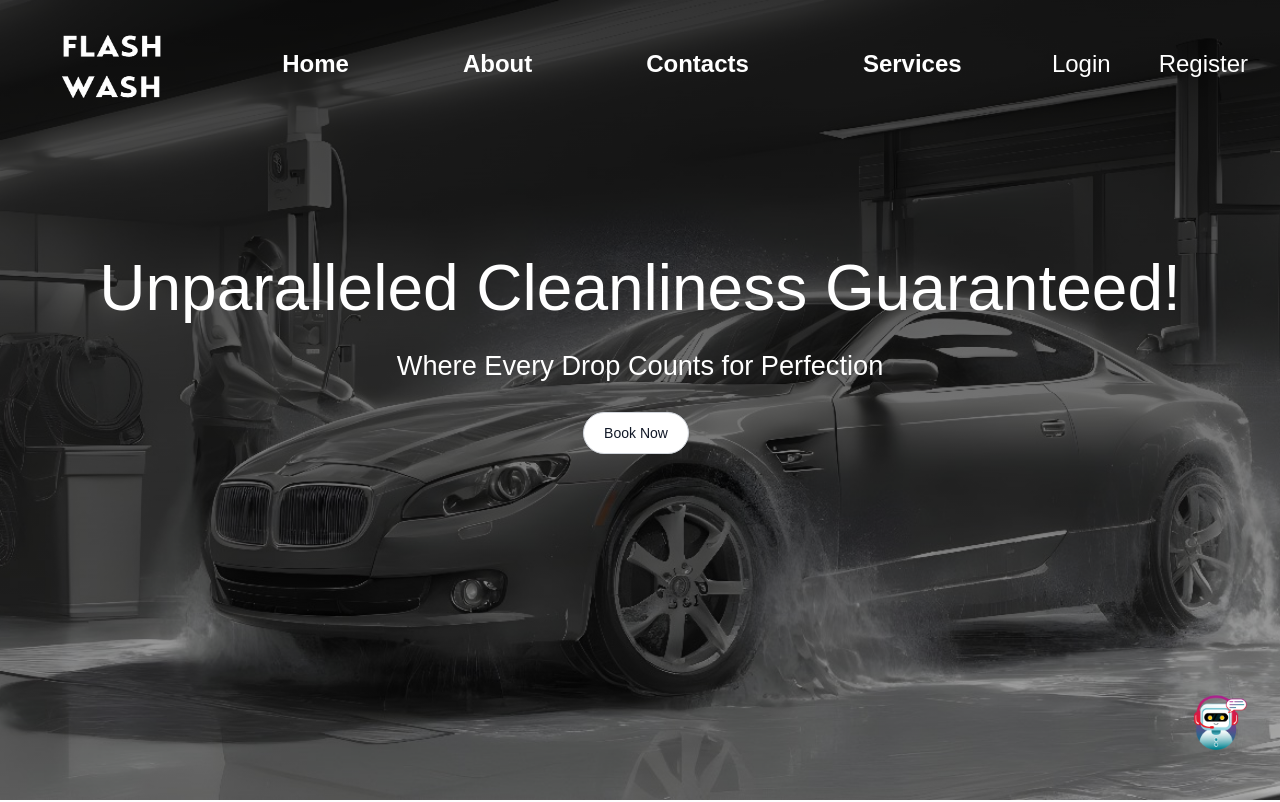
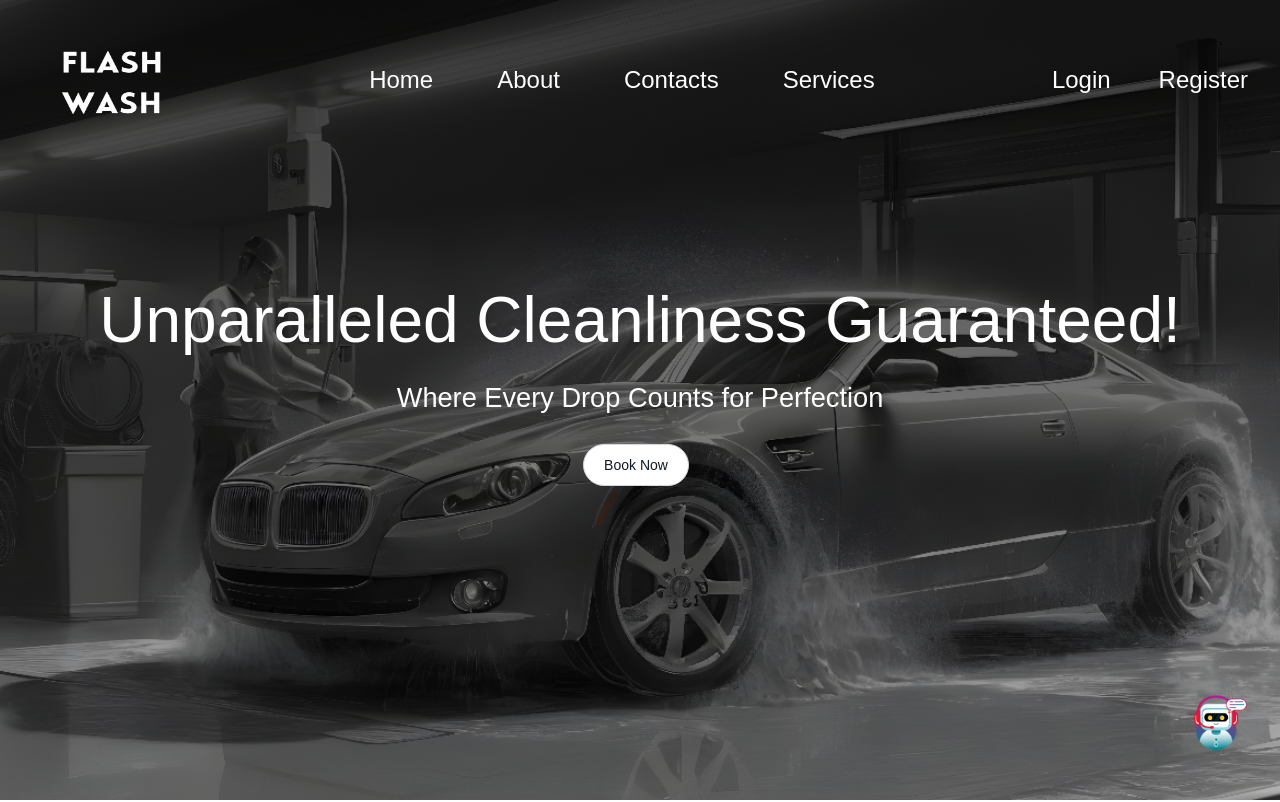
Before and after one commit to Satyam8804/Flash-Wash, a React (Create React App) app in the folder frontend/: page / in a window 1280 px wide. Shown: the top 802 px of the page. Built offline with nearby package versions, Linux system fonts and the light colour scheme; no server answers.

Commit message:
final commit

```diff
--- a/frontend/src/App.css
+++ b/frontend/src/App.css
@@ -135,29 +135,12 @@ h3 {
 }
 
 
-.animateBorder ul li {
-  text-transform: capitalize;
-  text-decoration: none;
-  font-weight: bold;
-  padding: 10px 15px;
-  margin: 0 10px;
-  position: relative;
-  display: block;
-  overflow: hidden;
+/* Custom CSS for the border animation */
+.group:hover .group-hover\\:scale-x-100 {
+  transform: scaleX(1);
+
 }
-.animateBorder ul li::after {
-  content: "";
-  position: absolute;
-  top: 0;
-  left: 0;
-  height: 100%;
-  width: 100%;
-  transform: translatex(-100%);
-  border-bottom: 4px solid white;
-  transition: 0.3s;
-  z-index: -1;
-  transform-origin: bottom left;
+
+.group-hover\\:scale-x-100 {
+  transform: scaleX(0);
 }
-.animateBorder ul li:hover ,.animateBorder ul li::after {
-  transform: translatex(0);
-}
--- a/frontend/src/Pages/Appointment.js
+++ b/frontend/src/Pages/Appointment.js
@@ -41,6 +41,7 @@ const Appointment = () => {
 
       if (response.ok) {
         const data = await response.json();
+        console.log(data?.data)
         setAppointment(data?.data);
         setCurAppointment(data?.data)
       } else {
--- a/frontend/src/components/Cards/AppointmentCard.js
+++ b/frontend/src/components/Cards/AppointmentCard.js
@@ -1,15 +1,16 @@
 import React, { useEffect, useState } from "react";
-import { FaPhoneAlt } from "react-icons/fa";
-import { FaBusinessTime } from "react-icons/fa";
+import { FaPhoneAlt, FaBusinessTime } from "react-icons/fa";
 import { FaLocationDot } from "react-icons/fa6";
 
 const AppointmentCard = ({ appointment, accessToken }) => {
-  const [updatedAppointment, setUpdatedAppointment] = useState(appointment);
+  const [updatedAppointment, setUpdatedAppointment] = useState({
+    ...appointment,
+    employee: appointment.employee || '',
+  });
   const [isSaving, setIsSaving] = useState(false);
   const [employees, setEmployees] = useState([]);
-  const [selectedEmployee, setSelectedEmployee] = useState(null);
+  const [errorMessage, setErrorMessage] = useState("");
 
-  // Fetch all employees from the backend
   useEffect(() => {
     const fetchEmployees = async () => {
       try {
@@ -17,7 +18,7 @@ const AppointmentCard = ({ appointment, accessToken }) => {
           method: "GET",
           headers: {
             Authorization: `Bearer ${JSON.parse(accessToken)}`,
-            "Content-Type": "application/json",
+            "Content-Type": "application/json"
           },
         });
         if (response.ok) {
@@ -32,7 +33,7 @@ const AppointmentCard = ({ appointment, accessToken }) => {
     };
 
     fetchEmployees();
-  }, [accessToken,selectedEmployee]);
+  }, [accessToken]);
 
   const handleUpdate = async (appointmentId, updatedFields) => {
     try {
@@ -54,12 +55,20 @@ const AppointmentCard = ({ appointment, accessToken }) => {
       if (response.ok) {
         const data = await response.json();
         console.log(data);
+        setUpdatedAppointment(prev => ({
+          ...prev,
+          ...updatedFields,
+          employee: employees.find(emp => emp._id === updatedFields.employee) || prev.employee
+        }));
+        setErrorMessage("");  // Clear any previous error messages
       } else {
         const errorData = await response.json();
         console.error("Error updating appointment:", errorData);
+        setErrorMessage(errorData.message);  // Set the error message from the response
       }
     } catch (error) {
       console.error("Error:", error.message);
+      setErrorMessage("An error occurred while updating the appointment.");  // Set a generic error message
     }
   };
 
@@ -67,21 +76,22 @@ const AppointmentCard = ({ appointment, accessToken }) => {
     try {
       setIsSaving(true);
       const updatedFields = {};
-      if (updatedAppointment.isConfirmed !== appointment.isConfirmed) {
+
+      if (updatedAppointment.isConfirmed ) {
         updatedFields.isConfirmed = updatedAppointment.isConfirmed;
       }
-      if (updatedAppointment.workProgress !== appointment.workProgress) {
+      if (updatedAppointment.workProgress) {
         updatedFields.workProgress = updatedAppointment.workProgress;
       }
-
-      if (selectedEmployee !== appointment.employee?._id) {
-        updatedFields.employee = selectedEmployee;
+      if (updatedAppointment.employee && updatedAppointment.employee !== appointment.employee?._id) {
+        updatedFields.employee = updatedAppointment.employee;
       }
 
       // Send the update if there are changes
       if (Object.keys(updatedFields).length > 0) {
         await handleUpdate(appointment._id, updatedFields);
       }
+      window.location.reload()
     } catch (error) {
       console.error("Error saving changes:", error.message);
     } finally {
@@ -95,10 +105,10 @@ const AppointmentCard = ({ appointment, accessToken }) => {
         <img
           src={appointment?.user?.avatar || "https://i.pinimg.com/736x/8b/16/7a/8b167af653c2399dd93b952a48740620.jpg"}
           alt="profile"
-          className="w-16 h-16 rounded-[50%] border-2 transfrom brightness-125 object-fill"
+          className="w-16 h-16 rounded-[50%] border-2 transform brightness-125 object-fill"
         />
         <span className="text-lg font-bold">{appointment?.user?.fullName}</span>
-        <div className="flex gap-2 items-center text-w">
+        <div className="flex gap-2 items-center">
           <FaPhoneAlt />
           <span className="text-md">{appointment?.user?.phoneNumber}</span>
         </div>
@@ -114,7 +124,7 @@ const AppointmentCard = ({ appointment, accessToken }) => {
       </div>
       {/* Editable Fields */}
       <div className="flex items-center gap-2">
-        <label className="">Confirmed:</label>
+        <label>Confirmed:</label>
         <input
           type="checkbox"
           checked={updatedAppointment.isConfirmed}
@@ -138,6 +148,7 @@ const AppointmentCard = ({ appointment, accessToken }) => {
             })
           }
           className="px-2 py-1 rounded cursor-pointer text-gray-500"
+          disabled={!updatedAppointment.isConfirmed}
         >
           <option value="Not Started">Not Started</option>
           <option value="In Progress">In Progress</option>
@@ -147,10 +158,16 @@ const AppointmentCard = ({ appointment, accessToken }) => {
       <div className="flex items-center gap-2 mb-2">
         <label className="mr-2">Assign Employee:</label>
         <select
-          value={selectedEmployee}
-          onChange={(e) => setSelectedEmployee(e.target.value)}
+          value={updatedAppointment.employee}
+          onChange={(e) =>
+            setUpdatedAppointment({
+              ...updatedAppointment,
+              employee: e.target.value,
+            })
+          }
           className="px-2 py-1 rounded cursor-pointer text-gray-500"
         >
+          <option value="">Select Employee</option>
           {employees.map((employee) => (
             <option key={employee?._id} value={employee?._id}>
               {employee?.user?.fullName}
@@ -158,6 +175,8 @@ const AppointmentCard = ({ appointment, accessToken }) => {
           ))}
         </select>
       </div>
+      {/* Display Error Message */}
+      {errorMessage && <div className="text-red-500 mb-2">{errorMessage}</div>}
       {/* Save Changes Button */}
       <button
         className={`bg-[#0f1715] text-white py-2 px-4 mt-2 rounded-md hover:bg-gray-600 transition duration-300 ${
--- a/frontend/src/components/Cards/Feedback.js
+++ b/frontend/src/components/Cards/Feedback.js
@@ -32,7 +32,7 @@ const Feedback = ({ feedback }) => {
         <div className="p-4 flex flex-col justify-between gap-4">
           <span className="text-gray-600 text-left">
             <FaQuoteLeft size={10} color="#a9f5e2" />
-            {feedback?.comment}
+            {feedback?.comment?.length > 110 ?feedback?.comment?.substring(0,110) + "..." : feedback?.comment}
             <FaQuoteRight size={10} color="#a9f5e2" className="float-right" />
           </span>
 
--- a/frontend/src/components/Navbar.js
+++ b/frontend/src/components/Navbar.js
@@ -19,38 +19,42 @@ const Navbar = () => {
   };
 
   const toggleMenu = () => {
-    setShowMenu(!showMenu); // Toggle the value of showMenu
+    setShowMenu(!showMenu);
   };
 
   return (
-    <div className="flex justify-between items-center px-8 text-lg text-white myNav">
+    <div className="flex justify-between items-center px-8 text-lg text-white  py-4">
       <FiMenu
         size={32}
-        className="sm:hidden block"
-        onClick={toggleMenu} // Call toggleMenu when the icon is clicked
+        className="sm:hidden block cursor-pointer"
+        onClick={toggleMenu}
       />
       <div className="logo">
         <Link to="/">
           <img src={logo} alt="logo" className="w-40 h-32" loading="lazy" />
         </Link>
       </div>
-      <div className={`${showMenu ? "block" : "hidden"} sm:block hidden animateBorder` }>
-        <ul className="flex gap-16">
-          <li className="text-2xl ">
+      <div className={`${showMenu ? "block" : "hidden"} sm:block animateBorder`}>
+        <ul className="flex flex-col sm:flex-row gap-4 sm:gap-16">
+          <li className="text-2xl relative group ">
             <Link to="/">Home</Link>
+            <span className="absolute  inset-x-0 -bottom-1 h-1 bg-white transform scale-x-0 group-hover:scale-x-100 transition-transform duration-300 origin-left"></span>
           </li>
-          <li className="text-2xl ">
+          <li className="text-2xl relative group">
             <Link to="/about">About</Link>
+            <span className="absolute inset-x-0 -bottom-1 h-1 bg-white transform scale-x-0 group-hover:scale-x-100 transition-transform duration-300 origin-left"></span>
           </li>
-          <li className="text-2xl ">
+          <li className="text-2xl relative group">
             <Link to="/contact">Contacts</Link>
+            <span className="absolute inset-x-0 -bottom-1 h-1 bg-white transform scale-x-0 group-hover:scale-x-100 transition-transform duration-300 origin-left"></span>
           </li>
-          <li className="text-2xl ">
+          <li className="text-2xl relative group">
             <Link to="/service">Services</Link>
+            <span className="absolute inset-x-0 -bottom-1 h-1 bg-white transform scale-x-0 group-hover:scale-x-100 transition-transform duration-300 origin-left"></span>
           </li>
         </ul>
       </div>
-      <div className="btns flex gap-12">
+      <div className="btns flex gap-4 sm:gap-12">
         {!isLoggedIn ? (
           <>
             <Link to="/api/v1/users/login">
@@ -63,9 +67,9 @@ const Navbar = () => {
         ) : (
           <div className="flex gap-4 items-center">
             <Link to="/api/v1/users/profile">
-              <FaCircleUser />
+              <FaCircleUser className="text-2xl" />
             </Link>
-            <button className="btn" onClick={handleLogout}>
+            <button className="btn text-2xl" onClick={handleLogout}>
               Logout
             </button>
           </div>
```
Also changed, not shown: 1 other file (tests, documents, lock files or other folders).
